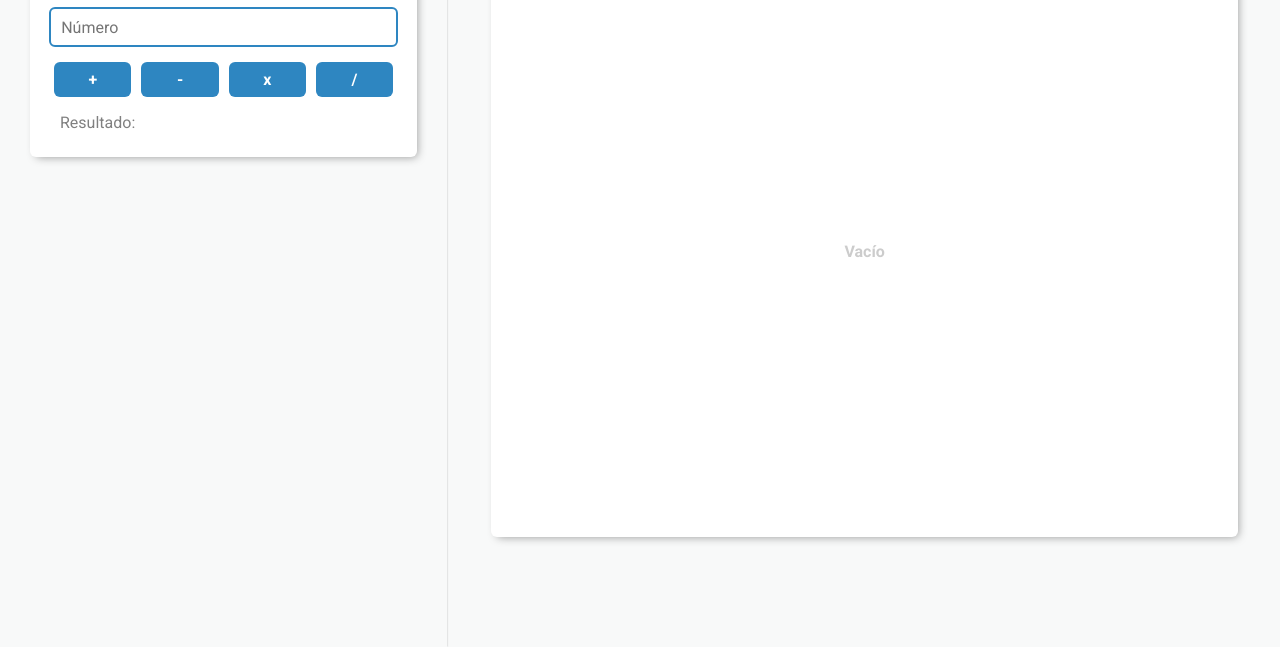
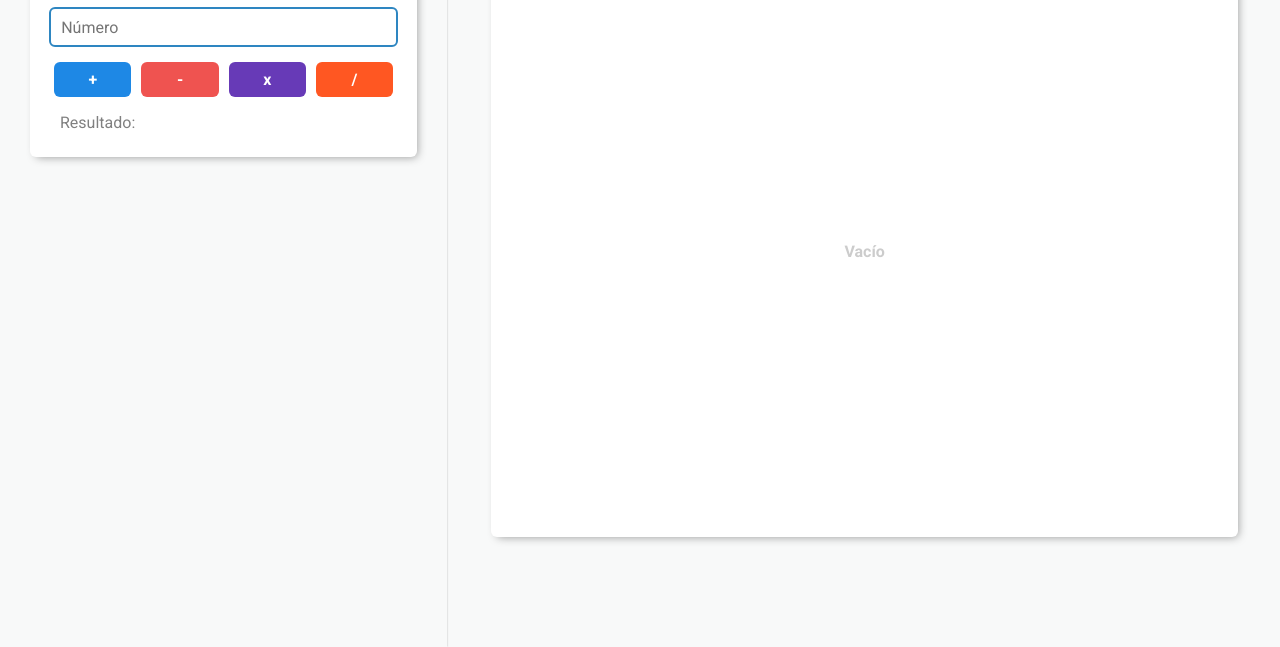
Before and after one commit to AdelSuarez/PJ-Calculator-I, a plain HTML site: page index.html in a window 1280 px wide. Shown: the part 153-800 px from the top of the page. Drawn offline with nearby package versions, Linux system fonts and the light colour scheme.

Commit message:
Color was added to the bottles, scrool was placed on the div list and it was hidden

```diff
--- a/css/style.css
+++ b/css/style.css
@@ -108,6 +108,22 @@ body {
 	background-color: #1c5074;
 }
 
+.suma {
+	background-color: #1E88E5;
+}
+
+.resta {
+	background-color: #EF5350;
+}
+
+.mult {
+	background-color: #673AB7;
+}
+
+.div {
+	background-color: #FF5722;
+}
+
 .container__result {
 	display: flex;
 	justify-content: space-between;
@@ -163,7 +179,6 @@ body {
 	margin-top: 40px;
 	border-radius: 6px;
 	box-shadow: var(--box-shadow-container);
-	overflow: hidden;
 }
 
 .container__empty {
@@ -191,7 +206,6 @@ body {
 	margin-top: 20px;
 	box-shadow: var(--box-shadow-container);
 	caret-color: transparent;
-
 }
 
 .op_title {
@@ -223,6 +237,11 @@ body {
 	width: 100%;
 	height: 100%;
 	caret-color: transparent;
+	overflow-y: scroll;
+}
+
+.list::-webkit-scrollbar {
+	display: none;
 }
 
 /* 890 */
```
